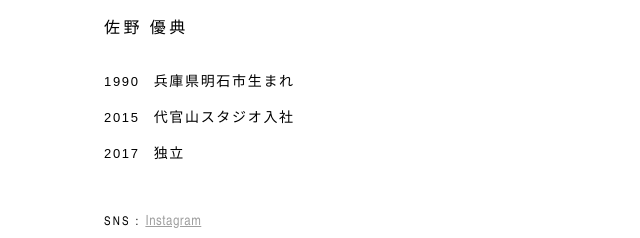
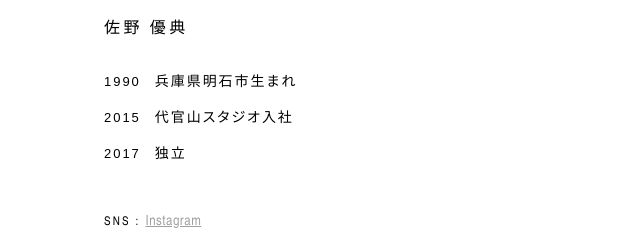
Before and after one commit to sanoyusukee/sanoyusukee.github.io, a plain HTML site: page about.html in a window 1280 px wide. Shown: the part 283-521 px from the top of the page, 0-640 px from the left. Drawn offline with Linux system fonts and the light colour scheme.

Commit message:
Update style.css

```diff
--- a/css/style.css
+++ b/css/style.css
@@ -171,7 +171,8 @@ header .menu ul {
 .main-contents .history p {
   font-size: 1.4rem;
   font-family: "Yu Gothic", YuGothic, sans-serif;
-  letter-spacing: 0.12em;
+  letter-spacing: 0.14em;
+  font-feature-settings: "palt";
 }
 
 .main-contents .history p span {
```
